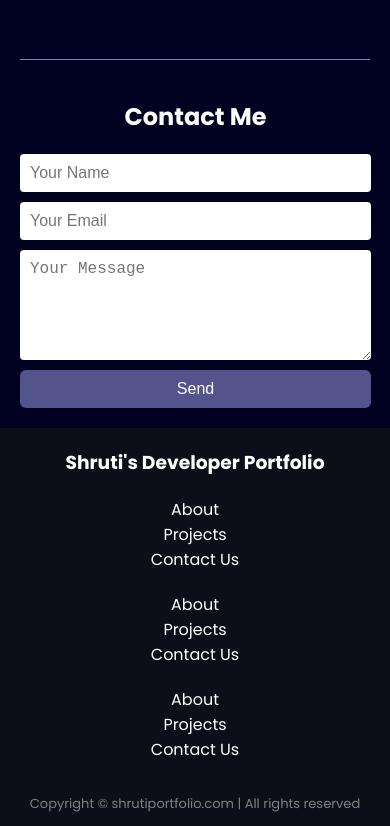
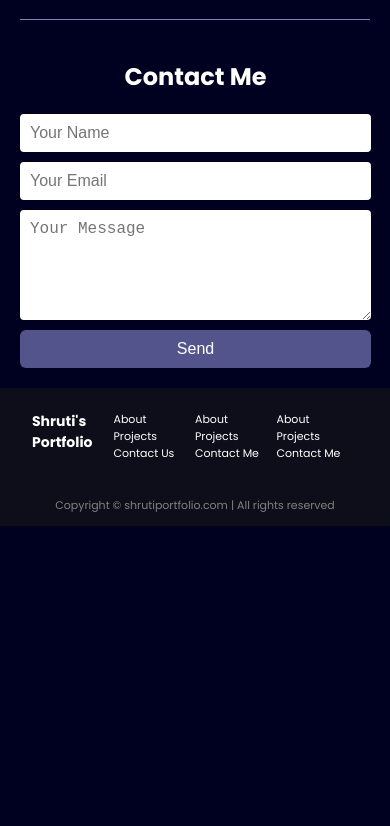
Before and after one commit to Logic-Voyager/portfolio, a plain HTML site: page index.html in a window 390 px wide. Shown: the part 2371-3197 px from the top of the page. After the commit the page ends 2897 px from the top, so only its background shows below. Drawn offline with nearby package versions, Linux system fonts and the light colour scheme.

Commit message:
change in css

```diff
--- a/index.html
+++ b/index.html
@@ -134,7 +134,7 @@
     <footer>
         <div class="footer">
             <div class="footer-first">
-                <h3> Shruti's Developer Portfolio</h3>
+                <h3> Shruti's Portfolio</h3>
             </div>
             <div class="footer-second">
                 <ul>
@@ -149,7 +149,7 @@
                     <li>About</li>
 
                     <li>Projects</li>
-                    <li>Contact Us</li>
+                    <li>Contact Me</li>
                 </ul>
             </div>
             <div class="footer-fourth">
@@ -157,7 +157,7 @@
 
                     <li>About</li>
                     <li>Projects</li>
-                    <li>Contact Us</li>
+                    <li>Contact Me</li>
                 </ul>
             </div>
         </div>
--- a/style.css
+++ b/style.css
@@ -257,7 +257,6 @@ footer {
 /* MOBILE RESPONSIVENESS */
 @media (max-width: 768px) {
 
-    /* KEEP NAVBAR SAME AS DESKTOP */
     nav {
         flex-direction: row;
         flex-wrap: wrap;
@@ -331,12 +330,10 @@ footer {
         position: relative;
         padding-left: 30px;
         background: none;
-        /* removed white background */
     }
 
     .secondSection .vertical {
         background-color: rgba(255, 255, 255, 0.5);
-        /* light visible line */
         width: 2px;
         height: 93px;
         margin: 40px 0;
@@ -372,15 +369,31 @@ footer {
 
     /* FOOTER */
     .footer {
-        flex-direction: column;
-        padding: 20px;
-        gap: 20px;
-        text-align: center;
+        display: flex;
+        flex-direction: row;
+        justify-content: space-evenly;
+        align-items: flex-start;
+        padding: 23px 32px;
+        flex-wrap: nowrap;
+        text-align: left;
     }
 
+    .footer h3 {
+    font-size: 14px;
+}
+
+.footer ul li {
+    font-size: 11px;
+}
+
+.footer-rights {
+    font-size: 11px;
+}
+
     .footer>div {
-        width: 100%;
+        width: 246px;
     }
+
 
     /* CONTACT & PROJECTS */
     .contact-section {
@@ -390,7 +403,7 @@ footer {
 
     .projects-section {
         width: 90%;
-        padding: 20px 10px;
+        padding: 0 10px;
     }
 
     .projects-grid {
```
